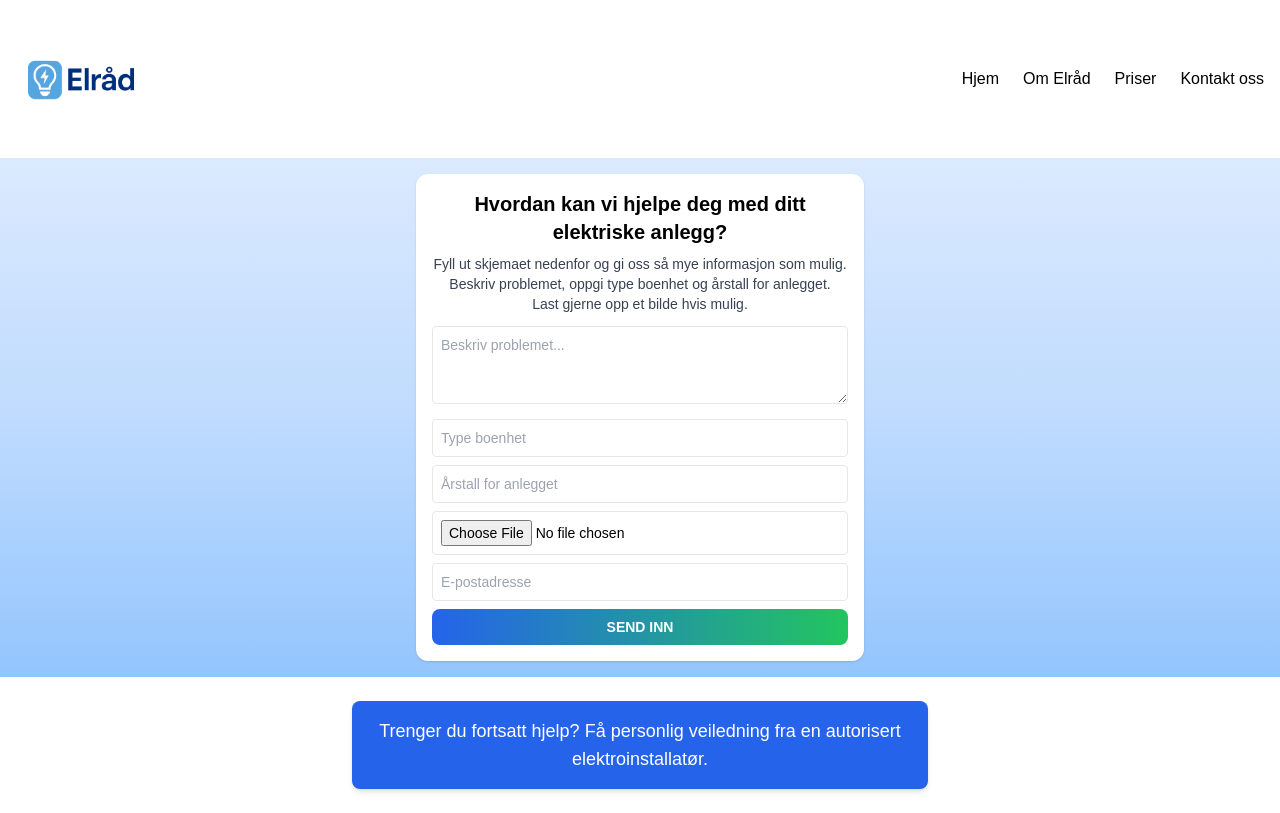
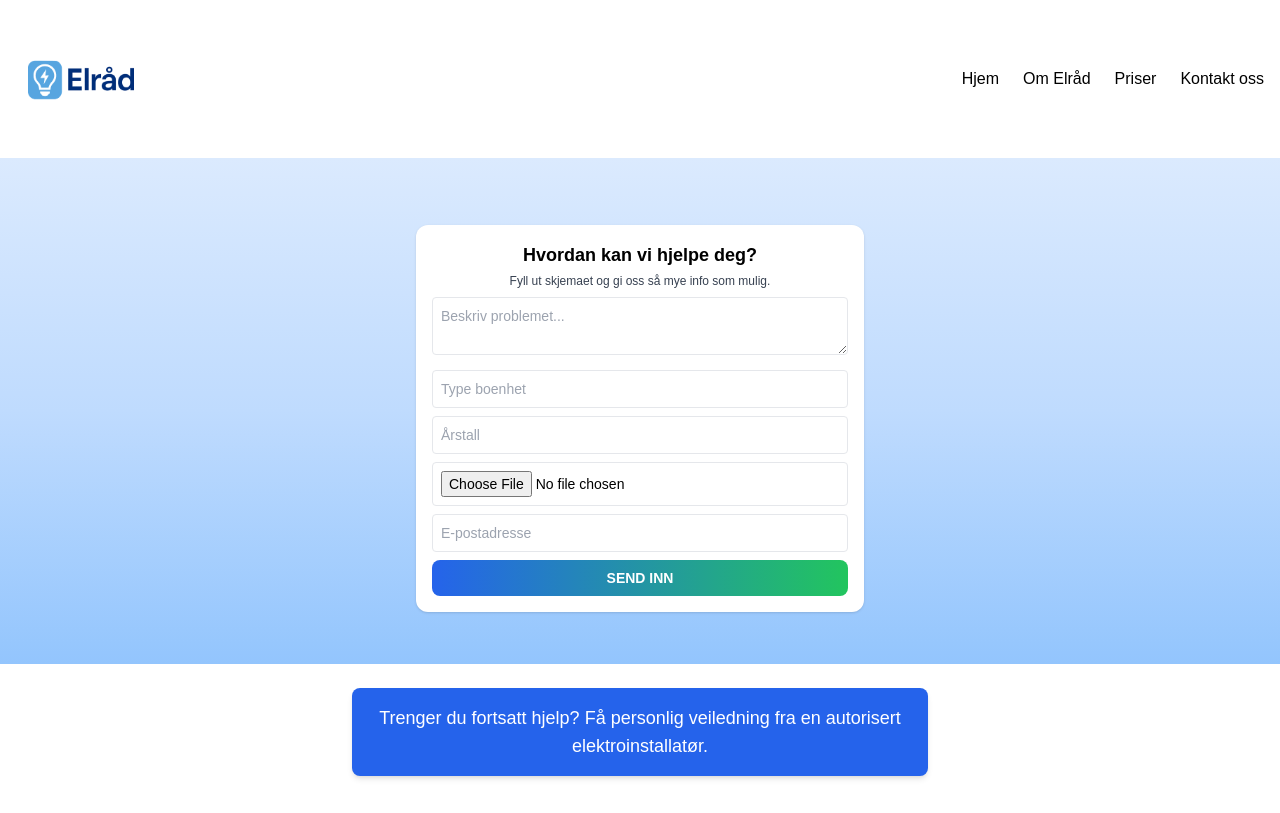
Before and after one commit to elpreben/elraad-v55, a Next.js app: page / in a window 1280 px wide. Built offline with nearby package versions, Linux system fonts and the light colour scheme.

Commit message:
Update index.js

```diff
--- a/pages/index.js
+++ b/pages/index.js
@@ -42,26 +42,55 @@ export default function Home() {
 
   return (
     <Layout>
-      <div className="bg-white shadow p-4 rounded-xl max-w-md w-full">
-        <h1 className="text-xl font-bold mb-2 text-center">Hvordan kan vi hjelpe deg med ditt elektriske anlegg?</h1>
-        <p className="mb-3 text-center text-gray-700 text-sm">
-          Fyll ut skjemaet nedenfor og gi oss så mye informasjon som mulig.<br />
-          Beskriv problemet, oppgi type boenhet og årstall for anlegget.<br />
-          Last gjerne opp et bilde hvis mulig.
-        </p>
+      <div className="bg-white shadow p-4 rounded-xl max-w-md w-full mt-4">
         {!submitted ? (
-          <form onSubmit={handleSubmit} className="space-y-2" encType="multipart/form-data">
-            <textarea name="problem" className="w-full border p-2 rounded text-sm" placeholder="Beskriv problemet..." required rows="3" />
-            <input name="boenhet" type="text" className="w-full border p-2 rounded text-sm" placeholder="Type boenhet" required />
-            <input name="aarstall" type="text" className="w-full border p-2 rounded text-sm" placeholder="Årstall for anlegget" required />
-            <input name="bilde" type="file" className="w-full border p-2 rounded text-sm" />
-            <input name="email" type="email" className="w-full border p-2 rounded text-sm" placeholder="E-postadresse" required />
-            <button type="submit" className="w-full bg-gradient-to-r from-blue-600 to-green-500 text-white font-bold py-2 rounded-lg text-sm">
-              {loading ? 'Sender...' : 'SEND INN'}
-            </button>
-          </form>
+          <>
+            <h1 className="text-lg font-bold mb-1 text-center">Hvordan kan vi hjelpe deg?</h1>
+            <p className="mb-2 text-center text-gray-700 text-xs">
+              Fyll ut skjemaet og gi oss så mye info som mulig.
+            </p>
+            <form onSubmit={handleSubmit} className="space-y-2" encType="multipart/form-data">
+              <textarea
+                name="problem"
+                className="w-full border p-2 rounded text-sm"
+                placeholder="Beskriv problemet..."
+                required
+                rows="2"
+              />
+              <input
+                name="boenhet"
+                type="text"
+                className="w-full border p-2 rounded text-sm"
+                placeholder="Type boenhet"
+                required
+              />
+              <input
+                name="aarstall"
+                type="text"
+                className="w-full border p-2 rounded text-sm"
+                placeholder="Årstall"
+                required
+              />
+              <input name="bilde" type="file" className="w-full border p-2 rounded text-sm" />
+              <input
+                name="email"
+                type="email"
+                className="w-full border p-2 rounded text-sm"
+                placeholder="E-postadresse"
+                required
+              />
+              <button
+                type="submit"
+                className="w-full bg-gradient-to-r from-blue-600 to-green-500 text-white font-bold py-2 rounded-lg text-sm"
+              >
+                {loading ? 'Sender...' : 'SEND INN'}
+              </button>
+            </form>
+          </>
         ) : (
-          <p className="text-center font-semibold text-lg">Takk! Vi har mottatt din henvendelse.</p>
+          <p className="text-center font-semibold text-md">
+            Takk! Vi har mottatt din henvendelse, du vil snart få svar av vår Elråd-AI.
+          </p>
         )}
       </div>
     </Layout>
```
